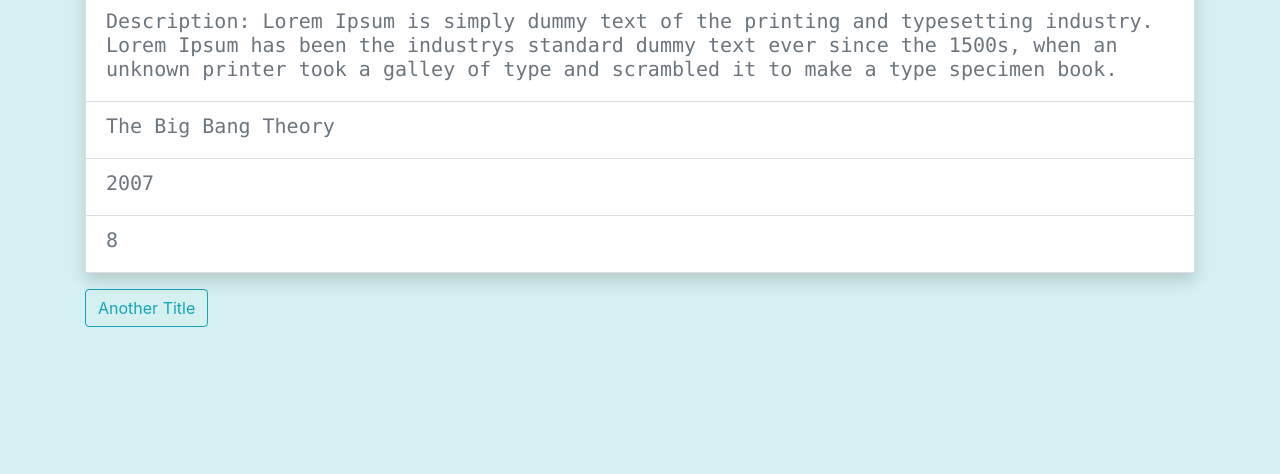
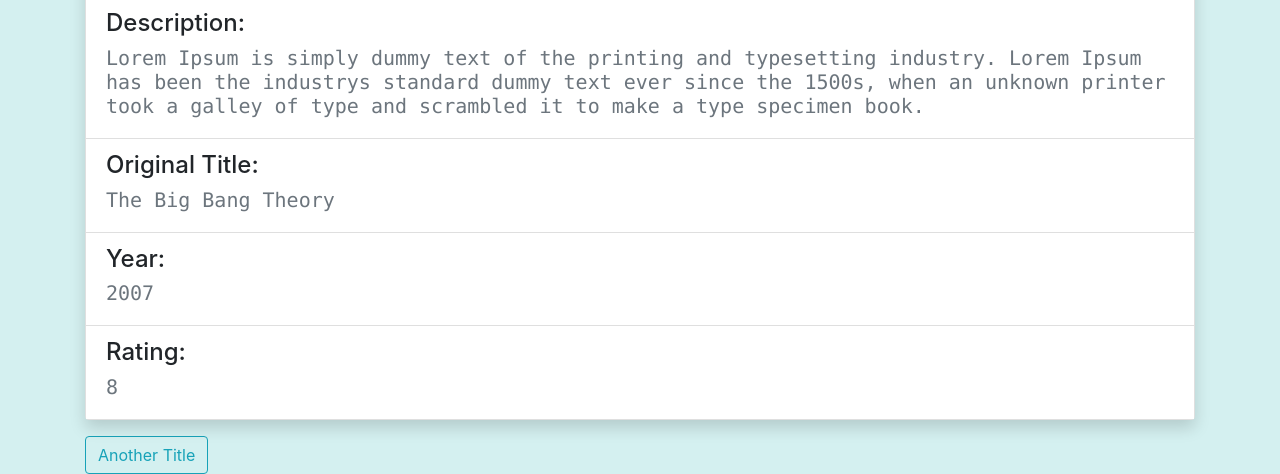
Before and after one commit to MelissaDalika/pick-serietv, a plain HTML site: page index.html in a window 1280 px wide. Shown: the part 962-1436 px from the top of the page. Before the commit the page ends 1289 px from the top, so only its background shows below. Drawn offline with nearby package versions, Linux system fonts and the light colour scheme.

Commit message:
add h4 card

```diff
--- a/index.html
+++ b/index.html
@@ -10,8 +10,13 @@
       integrity="sha384-9aIt2nRpC12Uk9gS9baDl411NQApFmC26EwAOH8WgZl5MYYxFfc+NcPb1dKGj7Sk"
       crossorigin="anonymous"
     />
+    <!-- <script type="text/javascript" src="file.js"></script> -->
     <!-- <link rel="stylesheet" href="style.css"> -->
+
     <script>
+      //JS
+
+      //ARRAY SERIETV
       let serieTv = [];
 
       serieTv.push({
@@ -133,7 +138,7 @@
         title_holder[0].innerText = serieSelezionata.title;
 
         const description_holder = document.querySelectorAll(
-          "#random_choice .text1 span"
+          "#random_choice .text1"
         );
         description_holder[0].innerText = serieSelezionata.description;
 
@@ -178,18 +183,20 @@
         <div>
           <ul class="list-group list-group-flush">
             <li class="list-group-item">
-              <h5 class="text1 text-muted text-monospace">
-                Description: <span></span>
-              </h5>
+              <h4>Description:</h4>
+              <h5 class="text1 text-muted text-monospace"></h5>
             </li>
             <li class="list-group-item">
-              <h5 class="text2 text-muted text-monospace">Original Title:</h5>
+              <h4>Original Title:</h4>
+              <h5 class="text2 text-muted text-monospace"></h5>
             </li>
             <li class="list-group-item">
-              <h5 class="text3 text-muted text-monospace">Year:</h5>
+              <h4>Year:</h4>
+              <h5 class="text3 text-muted text-monospace"></h5>
             </li>
             <li class="list-group-item">
-              <h5 class="text4 text-muted text-monospace">Rating:</h5>
+              <h4>Rating:</h4>
+              <h5 class="text4 text-muted text-monospace"></h5>
             </li>
           </ul>
         </div>
```
